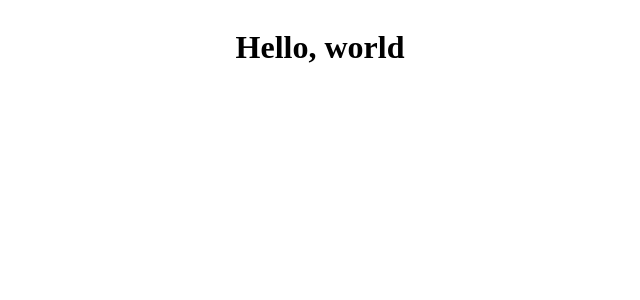
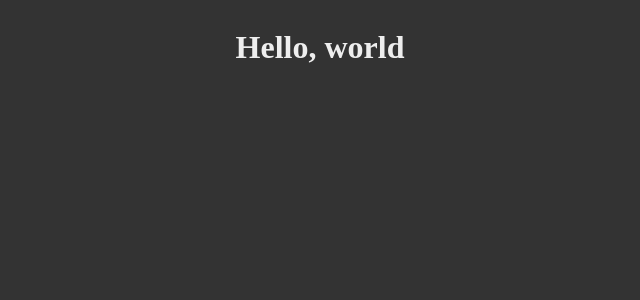
Before and after one commit to jayrobin/pathfinding_tones, a React (Create React App) app: page / in a window 1280 px wide. Shown: the top 300 px of the page, without its empty margins (320-960 px from the left). Built offline with nearby package versions, Linux system fonts and the light colour scheme.

Commit message:
Reset body CSS

```diff
--- /dev/null
+++ b/src/index.css
@@ -0,0 +1,10 @@
+body {
+  display: flex;
+  flex-direction: column;
+  align-items: center;
+  justify-content: center;
+  height: 100%;
+  background: #333;
+  font-family: "PT Sans";
+  color: #eee;
+}
--- a/src/index.ts
+++ b/src/index.ts
@@ -1,5 +1,6 @@
 import React from 'react';
 import ReactDOM from 'react-dom';
+import './index.css';
 import App from './components/app';
 
 ReactDOM.render(React.createElement(App), document.getElementById('root'));
```
